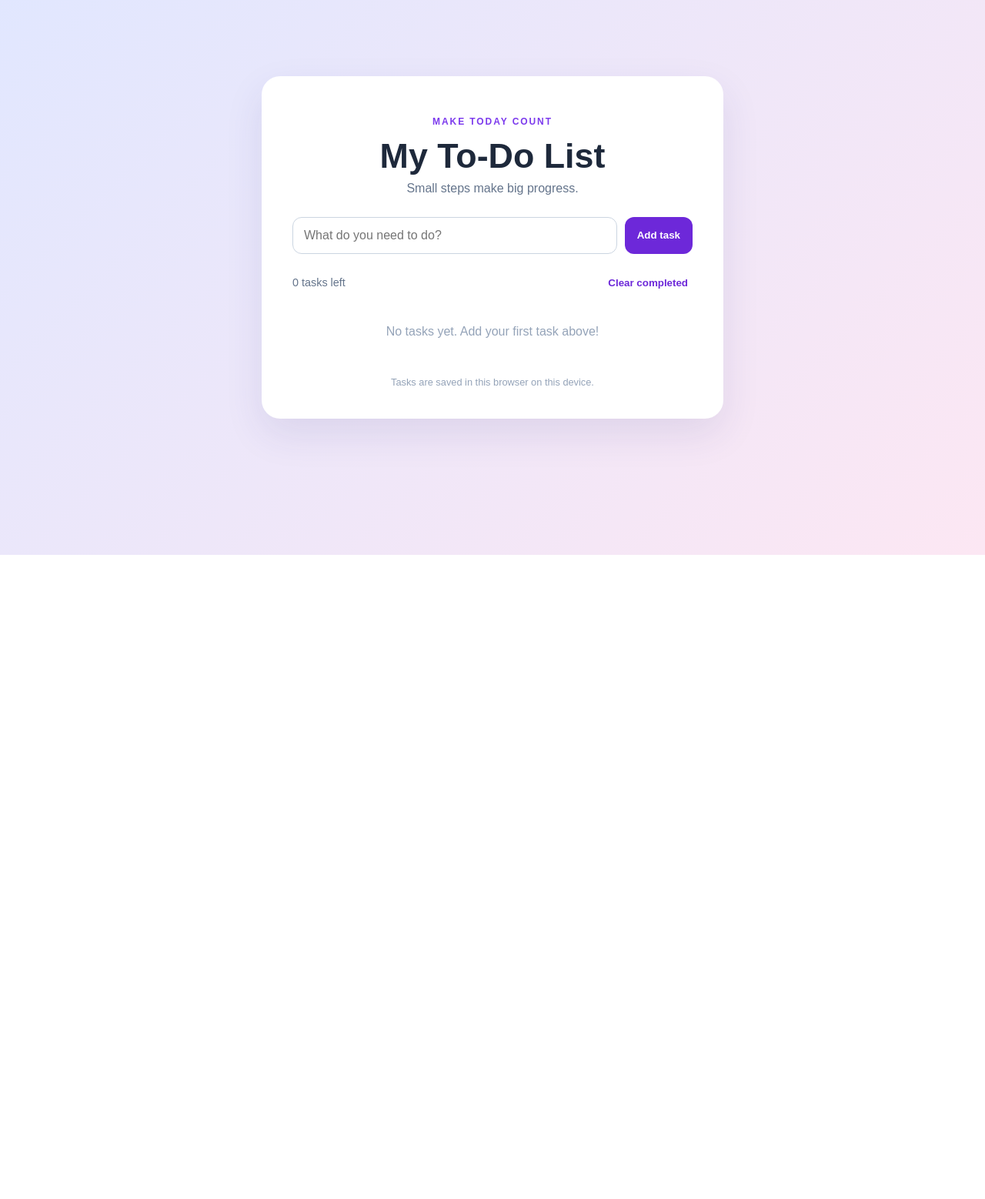
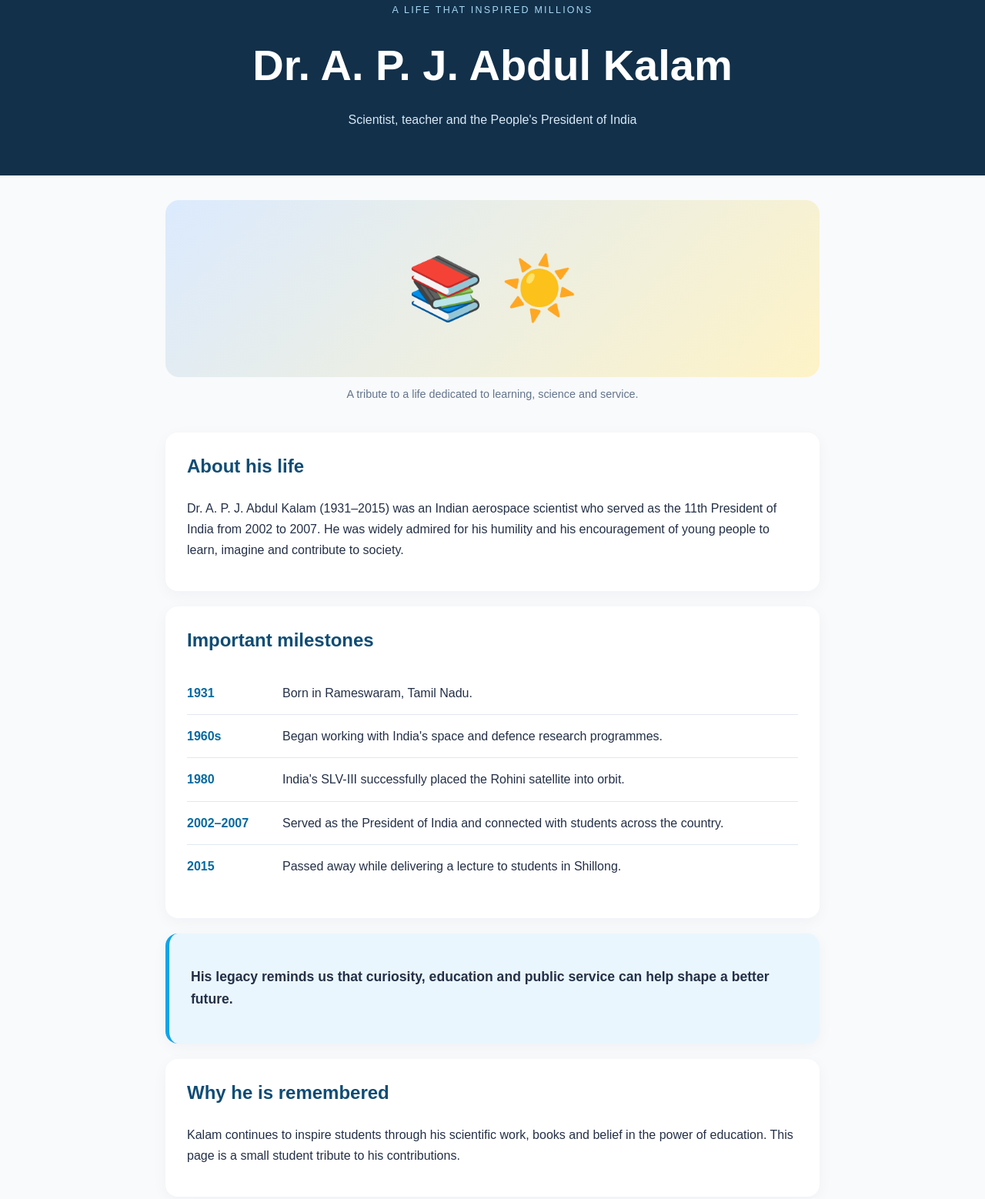
Before and after one commit to saketharamanupputuri/OIBSIP, a plain HTML site: page index.html in a window 1280 px wide. Shown: the part 79-1637 px from the top of the page at 77% size. Before the commit the page ends 800 px from the top, so only its background shows below. Drawn offline with Linux system fonts and the light colour scheme.

Commit message:
Add files via upload
Add Tribute Page Project

```diff
--- a/index.html
+++ b/index.html
@@ -3,22 +3,37 @@
 <head>
   <meta charset="UTF-8">
   <meta name="viewport" content="width=device-width, initial-scale=1.0">
-  <title>My To-Do List | OIBSIP</title>
+  <title>Tribute Page | A. P. J. Abdul Kalam</title>
   <link rel="stylesheet" href="style.css">
-  <script src="script.js" defer></script>
 </head>
 <body>
-  <main class="app">
-    <header><p class="eyebrow">MAKE TODAY COUNT</p><h1>My To-Do List</h1><p>Small steps make big progress.</p></header>
-    <form id="task-form">
-      <label class="sr-only" for="task-input">New task</label>
-      <input id="task-input" maxlength="120" placeholder="What do you need to do?" required>
-      <button type="submit">Add task</button>
-    </form>
-    <div class="toolbar"><span id="task-count">0 tasks left</span><button id="clear-completed" class="text-button" type="button">Clear completed</button></div>
-    <ul id="task-list" aria-live="polite"></ul>
-    <p id="empty-state">No tasks yet. Add your first task above!</p>
-    <p class="note">Tasks are saved in this browser on this device.</p>
+  <header class="hero">
+    <p class="eyebrow">A LIFE THAT INSPIRED MILLIONS</p>
+    <h1>Dr. A. P. J. Abdul Kalam</h1>
+    <p class="subtitle">Scientist, teacher and the People's President of India</p>
+  </header>
+  <main>
+    <figure class="portrait">
+      <div class="portrait-placeholder" aria-label="Decorative illustration of a book and rising sun" role="img">📚 ☀️</div>
+      <figcaption>A tribute to a life dedicated to learning, science and service.</figcaption>
+    </figure>
+    <section>
+      <h2>About his life</h2>
+      <p>Dr. A. P. J. Abdul Kalam (1931–2015) was an Indian aerospace scientist who served as the 11th President of India from 2002 to 2007. He was widely admired for his humility and his encouragement of young people to learn, imagine and contribute to society.</p>
+    </section>
+    <section>
+      <h2>Important milestones</h2>
+      <ul class="timeline">
+        <li><strong>1931</strong><span>Born in Rameswaram, Tamil Nadu.</span></li>
+        <li><strong>1960s</strong><span>Began working with India's space and defence research programmes.</span></li>
+        <li><strong>1980</strong><span>India's SLV-III successfully placed the Rohini satellite into orbit.</span></li>
+        <li><strong>2002–2007</strong><span>Served as the President of India and connected with students across the country.</span></li>
+        <li><strong>2015</strong><span>Passed away while delivering a lecture to students in Shillong.</span></li>
+      </ul>
+    </section>
+    <section class="quote"><p>His legacy reminds us that curiosity, education and public service can help shape a better future.</p></section>
+    <section><h2>Why he is remembered</h2><p>Kalam continues to inspire students through his scientific work, books and belief in the power of education. This page is a small student tribute to his contributions.</p></section>
   </main>
+  <footer>Student project · OIBSIP Web Development &amp; Design</footer>
 </body>
 </html>
```
Also changed, not shown: style.css (+1 -1 lines), README.md.
